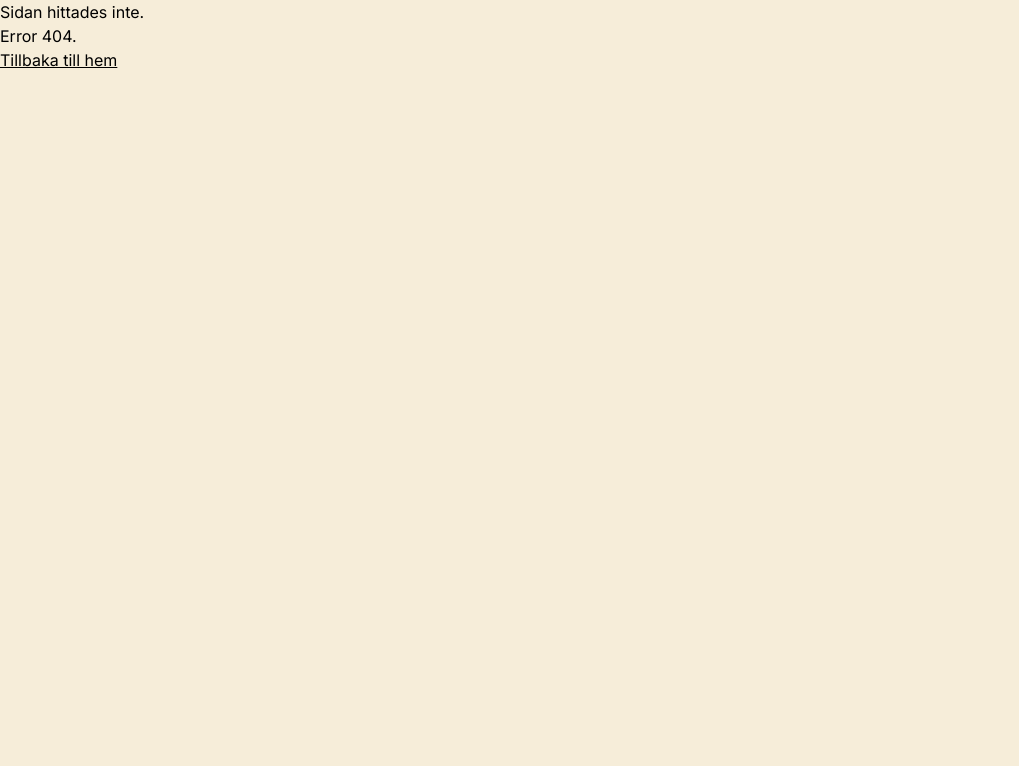
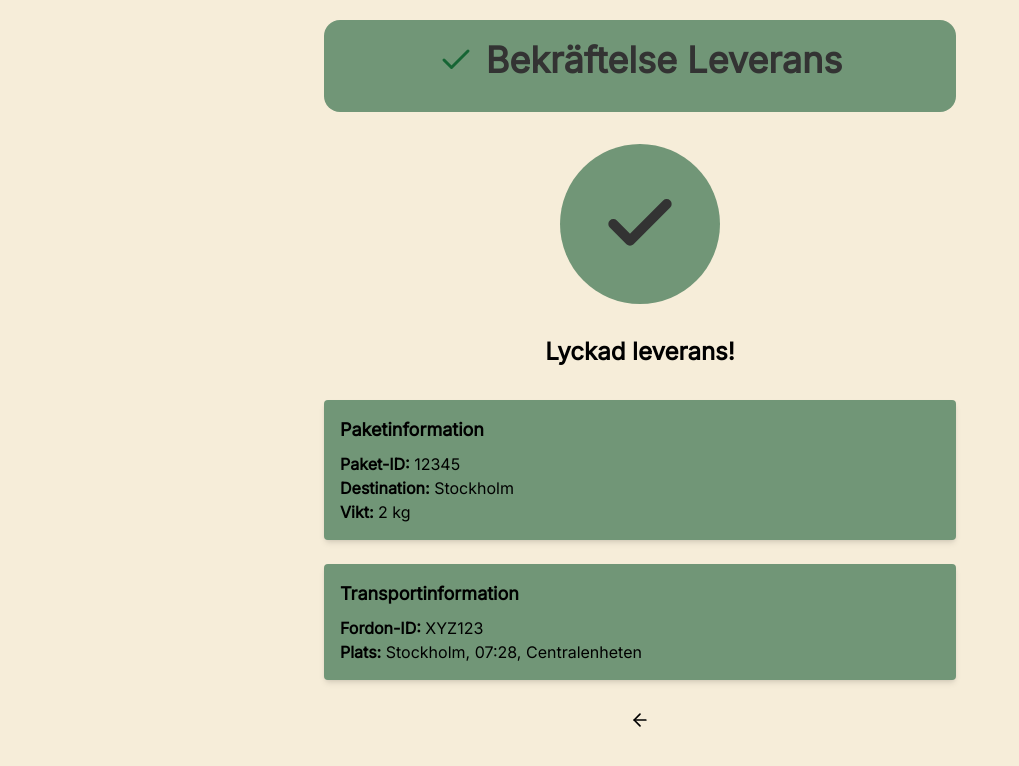
Before and after one commit to ChasAcademy-Team-9/frontend, a React (Vite) app: page /confirmation-delivery in a window 1280 px wide. Before the commit this address had no page. Shown: the top 766 px of the page, without its empty margins (0-1019 px from the left). Built offline with nearby package versions, Linux system fonts and the light colour scheme.

Commit message:
add ConfirmationDelivery component and update routing in main.tsx

```diff
--- a/src/main.tsx
+++ b/src/main.tsx
@@ -16,6 +16,7 @@ import DriverList from "./pages/DriverList.tsx";
 import PackageList from "./pages/PackageList.tsx";
 import ConfirmationRapport from "./pages/ConfirmationRapport.tsx";
 import ConfirmationScanning from "./pages/ConfirmationScanning.tsx";
+import ConfirmationDelivery from "./pages/ConfirmationDelivery.tsx";
 import Driver from "./pages/Driver.tsx";
 import { Sender } from "./pages/sender/Sender.tsx";
 import { New } from "./pages/sender/New.tsx";
@@ -36,6 +37,7 @@ const router = createBrowserRouter([
   { path: "/package-list", element: <PackageList /> },
   { path: "/confirmation-rapport", element: <ConfirmationRapport /> },
   { path: "/confirmation-scanning", element: <ConfirmationScanning /> },
+  { path: "/confirmation-delivery", element: <ConfirmationDelivery /> },
   { path: "/scanning", element: <Scanning /> },
   { path: "/recipient", element: <Recipient /> },
   { path: "/package/:paketId", element: <PackageDetailsPage /> },
--- /dev/null
+++ b/src/pages/ConfirmationDelivery.tsx
@@ -0,0 +1,55 @@
+import Card from '../components/Card';
+import BackArrow from '../components/BackArrow';
+import { PrimaryButton } from '../components/PrimaryButton';
+import { LuCheck } from 'react-icons/lu';
+
+const ConfirmationDelivery: React.FC = () => {
+  const currentTime = new Date().toLocaleTimeString('sv-SE', {
+    hour: '2-digit',
+    minute: '2-digit',
+  });
+
+  return (
+    <div className='p-5 max-w-2xl mx-auto'>
+      <div className='text-center mb-8 p-5 bg-secondary text-text-dark rounded-2xl'>
+        <h1 className='text-4xl font-bold mb-3 flex items-center justify-center gap-3'>
+          <LuCheck className='text-success' size={36} />
+          Bekräftelse Leverans
+        </h1>
+      </div>
+
+      <div className='flex justify-center mb-8'>
+        <div className='w-40 h-40 bg-secondary rounded-full flex items-center justify-center'>
+          <LuCheck className='text-text-dark' size={80} strokeWidth={3} />
+        </div>
+      </div>
+
+      <h2 className='text-2xl font-bold text-center mb-8'>Lyckad leverans!</h2>
+
+      <div className='mb-6'>
+        <Card
+          variant='package'
+          fordonId='XYZ123'
+          paketId='12345'
+          destination='Stockholm'
+          vikt='2 kg'
+          info={{ tid: currentTime }}
+        />
+      </div>
+
+      <div className='mb-6'>
+        <Card
+          variant='transport'
+          fordonId='XYZ123'
+          info={{ stad: 'Stockholm', tid: currentTime, adress: 'Centralenheten' }}
+        />
+      </div>
+
+      <div className='scale-125 flex gap-4 justify-center mt-8 flex-wrap'>
+        <BackArrow />
+      </div>
+    </div>
+  );
+};
+
+export default ConfirmationDelivery;
--- a/src/pages/PackageDetailsDriver.tsx
+++ b/src/pages/PackageDetailsDriver.tsx
@@ -1,8 +1,11 @@
 import InfoCard from "../components/Driver/InfoCard"
 import Dashboard from "../components/Driver/Dashboard"
 import NavigationCard from "../components/Driver/NavigationCard"
+import { useNavigate } from "react-router-dom"
 
 const PackageDetailsDriver = () => {
+     const navigate = useNavigate()
+
      return (
           <div className="min-h-screen bg-background p-4 space-y-6 pb-20">
                <InfoCard
@@ -22,8 +25,8 @@ const PackageDetailsDriver = () => {
                <NavigationCard
                     firstButtonText="Bekräfta leverans"
                     secondButtonText="Ta en bild"
-                    onFirstButtonClick={() => alert('Leverans bekräftad!')}
-                    onSecondButtonClick={() => alert('Öppna kamera!')}
+                    onFirstButtonClick={() => navigate('/confirmation-delivery')}
+                    onSecondButtonClick={() => navigate('/scanning')}
                />
           </div>
      )
```
